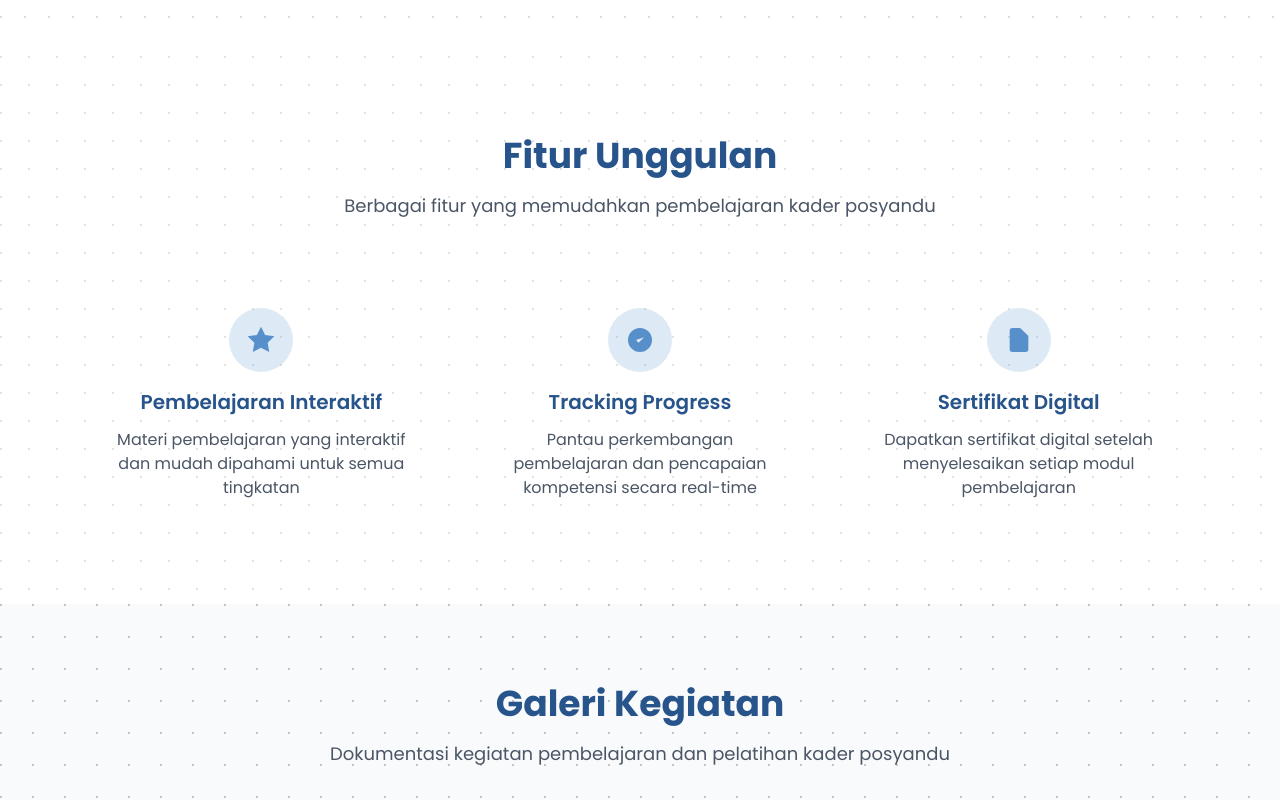
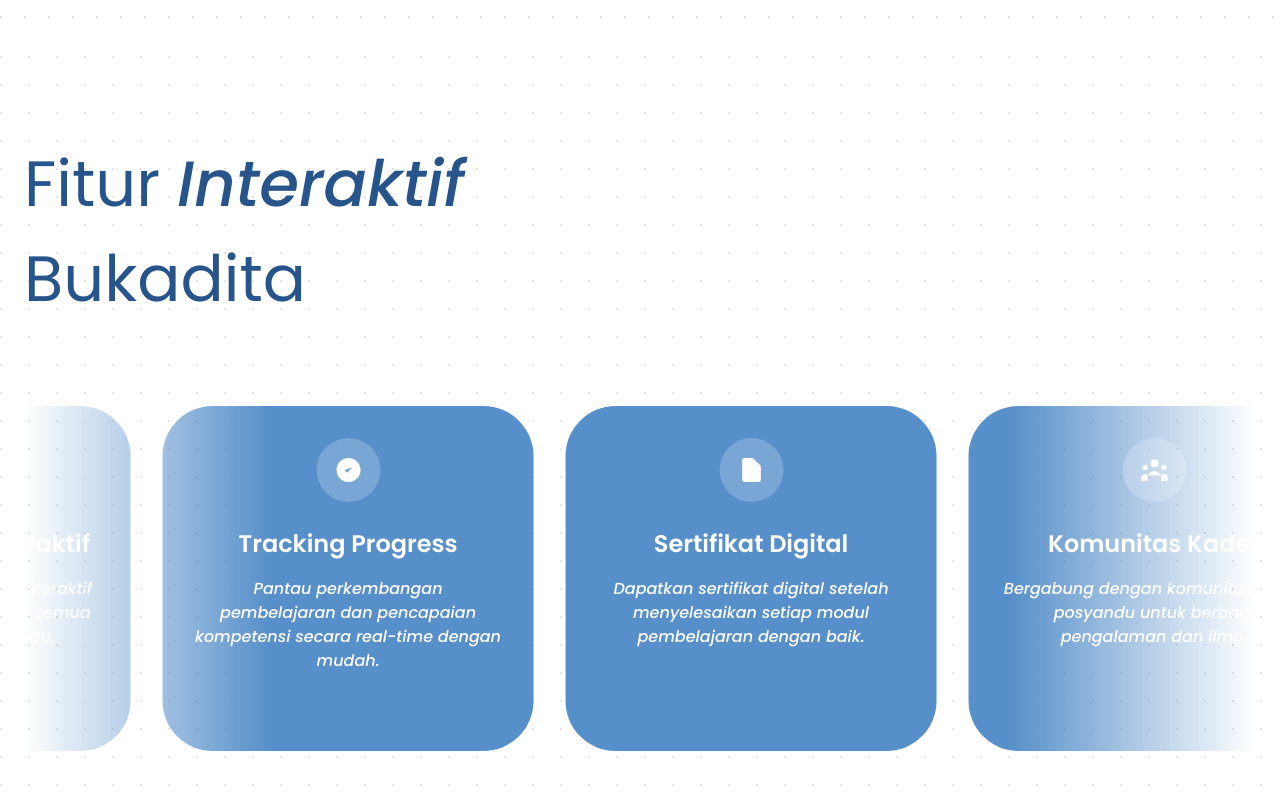
Before and after one commit to frrhhnn/fe-bukadita-web-posyandu, a Next.js app: page / in a window 1280 px wide. Shown: the part 800-1600 px from the top of the page. Built offline with nearby package versions, Linux system fonts and the light colour scheme.

Commit message:
fix : feature section

```diff
--- a/package.json
+++ b/package.json
@@ -9,9 +9,11 @@
     "lint": "eslint"
   },
   "dependencies": {
+    "@tabler/icons-react": "^3.34.1",
     "class-variance-authority": "^0.7.1",
     "clsx": "^2.1.1",
     "framer-motion": "^12.23.12",
+    "icons-react": "^3.7.1",
     "lucide-react": "^0.541.0",
     "motion": "^12.23.12",
     "next": "15.5.0",
--- a/src/components/LandingPage/Fitur/FiturSection.tsx
+++ b/src/components/LandingPage/Fitur/FiturSection.tsx
@@ -1,7 +1,107 @@
 import React from "react";
 import { DotPattern } from "@/components/magicui/dot-pattern";
+import { InfiniteMovingCards } from "@/components/ui";
 
 export default function FiturSection() {
+  const features = [
+    {
+      icon: (
+        <div className="w-16 h-16 bg-white/20 rounded-full flex items-center justify-center">
+          <svg
+            className="w-8 h-8 text-white"
+            fill="currentColor"
+            viewBox="0 0 24 24"
+          >
+            <path d="M12 2l3.09 6.26L22 9.27l-5 4.87 1.18 6.88L12 17.77l-6.18 3.25L7 14.14 2 9.27l6.91-1.01L12 2z" />
+          </svg>
+        </div>
+      ),
+      title: "Pembelajaran Interaktif",
+      description:
+        "Materi pembelajaran yang interaktif dan mudah dipahami untuk semua tingkatan kader posyandu.",
+    },
+    {
+      icon: (
+        <div className="w-16 h-16 bg-white/20 rounded-full flex items-center justify-center">
+          <svg
+            className="w-8 h-8 text-white"
+            fill="currentColor"
+            viewBox="0 0 24 24"
+          >
+            <path d="M9 12l2 2 4-4m6 2a9 9 0 11-18 0 9 9 0 0118 0z" />
+          </svg>
+        </div>
+      ),
+      title: "Tracking Progress",
+      description:
+        "Pantau perkembangan pembelajaran dan pencapaian kompetensi secara real-time dengan mudah.",
+    },
+    {
+      icon: (
+        <div className="w-16 h-16 bg-white/20 rounded-full flex items-center justify-center">
+          <svg
+            className="w-8 h-8 text-white"
+            fill="currentColor"
+            viewBox="0 0 24 24"
+          >
+            <path d="M9 12h6m-6 4h6m2 5H7a2 2 0 01-2-2V5a2 2 0 012-2h5.586a1 1 0 01.707.293l5.414 5.414a1 1 0 01.293.707V19a2 2 0 01-2 2z" />
+          </svg>
+        </div>
+      ),
+      title: "Sertifikat Digital",
+      description:
+        "Dapatkan sertifikat digital setelah menyelesaikan setiap modul pembelajaran dengan baik.",
+    },
+    {
+      icon: (
+        <div className="w-16 h-16 bg-white/20 rounded-full flex items-center justify-center">
+          <svg
+            className="w-8 h-8 text-white"
+            fill="currentColor"
+            viewBox="0 0 24 24"
+          >
+            <path d="M17 20h5v-2a3 3 0 00-5.356-1.857M17 20H7m10 0v-2c0-.656-.126-1.283-.356-1.857M7 20H2v-2a3 3 0 015.356-1.857M7 20v-2c0-.656.126-1.283.356-1.857m0 0a5.002 5.002 0 019.288 0M15 7a3 3 0 11-6 0 3 3 0 016 0zm6 3a2 2 0 11-4 0 2 2 0 014 0zM7 10a2 2 0 11-4 0 2 2 0 014 0z" />
+          </svg>
+        </div>
+      ),
+      title: "Komunitas Kader",
+      description:
+        "Bergabung dengan komunitas kader posyandu untuk berbagi pengalaman dan ilmu.",
+    },
+    {
+      icon: (
+        <div className="w-16 h-16 bg-white/20 rounded-full flex items-center justify-center">
+          <svg
+            className="w-8 h-8 text-white"
+            fill="currentColor"
+            viewBox="0 0 24 24"
+          >
+            <path d="M12 14l9-5-9-5-9 5 9 5z M12 14l6.16-3.422a12.083 12.083 0 01.665 6.479A11.952 11.952 0 0012 20.055a11.952 11.952 0 00-6.824-2.998 12.078 12.078 0 01.665-6.479L12 14z" />
+          </svg>
+        </div>
+      ),
+      title: "Konsultasi Expert",
+      description:
+        "Konsultasi langsung dengan para ahli kesehatan dan gizi untuk panduan terbaik.",
+    },
+    {
+      icon: (
+        <div className="w-16 h-16 bg-white/20 rounded-full flex items-center justify-center">
+          <svg
+            className="w-8 h-8 text-white"
+            fill="currentColor"
+            viewBox="0 0 24 24"
+          >
+            <path d="M9 19v-6a2 2 0 00-2-2H5a2 2 0 00-2 2v6a2 2 0 002 2h2a2 2 0 002-2zm0 0V9a2 2 0 012-2h2a2 2 0 012 2v10m-6 0a2 2 0 002 2h2a2 2 0 002-2m0 0V5a2 2 0 012-2h2a2 2 0 012 2v14a2 2 0 01-2 2h-2a2 2 0 01-2-2z" />
+          </svg>
+        </div>
+      ),
+      title: "Analytics Dashboard",
+      description:
+        "Dashboard analitik komprehensif untuk memantau performa pembelajaran.",
+    },
+  ];
+
   return (
     <section id="fitur" className="relative py-20 bg-white overflow-hidden">
       {/* Dot Pattern Background */}
@@ -15,73 +115,58 @@
         glow={false}
       />
 
-      <div className="relative z-10 max-w-6xl mx-auto px-6">
-        <div className="text-center mb-16">
-          <h2 className="text-4xl font-bold text-[#27548A] mb-4 font-poppins">
-            Fitur Unggulan
+      <div className="relative z-10 max-w-7xl mx-auto px-6">
+        {/* Title Section */}
+        <div className="mb-16">
+          <h2 className="mb-4 text-left">
+            <span
+              style={{
+                color: "#27548A",
+                fontFamily: "Poppins",
+                fontSize: "64px",
+                fontStyle: "normal",
+                fontWeight: 400,
+                lineHeight: "normal",
+              }}
+            >
+              Fitur{" "}
+            </span>
+            <span
+              style={{
+                color: "#27548A",
+                fontFamily: "Poppins",
+                fontSize: "64px",
+                fontStyle: "italic",
+                fontWeight: 500,
+                lineHeight: "normal",
+              }}
+            >
+              Interaktif
+            </span>
+            <br />
+            <span
+              style={{
+                color: "#27548A",
+                fontFamily: "Poppins",
+                fontSize: "64px",
+                fontStyle: "normal",
+                fontWeight: 400,
+                lineHeight: "normal",
+              }}
+            >
+              Bukadita
+            </span>
           </h2>
-          <p className="text-gray-600 text-lg font-poppins">
-            Berbagai fitur yang memudahkan pembelajaran kader posyandu
-          </p>
         </div>
 
-        <div className="grid grid-cols-1 md:grid-cols-3 gap-8">
-          <div className="text-center p-6 rounded-lg hover:shadow-lg transition-shadow">
-            <div className="w-16 h-16 bg-[#578FCA]/20 rounded-full flex items-center justify-center mx-auto mb-4">
-              <svg
-                className="w-8 h-8 text-[#578FCA]"
-                fill="currentColor"
-                viewBox="0 0 24 24"
-              >
-                <path d="M12 2l3.09 6.26L22 9.27l-5 4.87 1.18 6.88L12 17.77l-6.18 3.25L7 14.14 2 9.27l6.91-1.01L12 2z" />
-              </svg>
-            </div>
-            <h3 className="text-xl font-semibold text-[#27548A] mb-3 font-poppins">
-              Pembelajaran Interaktif
-            </h3>
-            <p className="text-gray-600 font-poppins">
-              Materi pembelajaran yang interaktif dan mudah dipahami untuk semua
-              tingkatan
-            </p>
-          </div>
-
-          <div className="text-center p-6 rounded-lg hover:shadow-lg transition-shadow">
-            <div className="w-16 h-16 bg-[#578FCA]/20 rounded-full flex items-center justify-center mx-auto mb-4">
-              <svg
-                className="w-8 h-8 text-[#578FCA]"
-                fill="currentColor"
-                viewBox="0 0 24 24"
-              >
-                <path d="M9 12l2 2 4-4m6 2a9 9 0 11-18 0 9 9 0 0118 0z" />
-              </svg>
-            </div>
-            <h3 className="text-xl font-semibold text-[#27548A] mb-3 font-poppins">
-              Tracking Progress
-            </h3>
-            <p className="text-gray-600 font-poppins">
-              Pantau perkembangan pembelajaran dan pencapaian kompetensi secara
-              real-time
-            </p>
-          </div>
-
-          <div className="text-center p-6 rounded-lg hover:shadow-lg transition-shadow">
-            <div className="w-16 h-16 bg-[#578FCA]/20 rounded-full flex items-center justify-center mx-auto mb-4">
-              <svg
-                className="w-8 h-8 text-[#578FCA]"
-                fill="currentColor"
-                viewBox="0 0 24 24"
-              >
-                <path d="M9 12h6m-6 4h6m2 5H7a2 2 0 01-2-2V5a2 2 0 012-2h5.586a1 1 0 01.707.293l5.414 5.414a1 1 0 01.293.707V19a2 2 0 01-2 2z" />
-              </svg>
-            </div>
-            <h3 className="text-xl font-semibold text-[#27548A] mb-3 font-poppins">
-              Sertifikat Digital
-            </h3>
-            <p className="text-gray-600 font-poppins">
-              Dapatkan sertifikat digital setelah menyelesaikan setiap modul
-              pembelajaran
-            </p>
-          </div>
+        {/* Infinite Moving Feature Cards */}
+        <div className="mt-16">
+          <InfiniteMovingCards
+            features={features}
+            direction="left"
+            speed="fast"
+            pauseOnHover={true}
+          />
         </div>
       </div>
     </section>
--- /dev/null
+++ b/src/components/ui/feature-card.tsx
@@ -0,0 +1,51 @@
+import React from "react";
+
+interface FeatureCardProps {
+  icon: React.ReactNode;
+  title: string;
+  description: string;
+}
+
+export function FeatureCard({ icon, title, description }: FeatureCardProps) {
+  return (
+    <div
+      className="flex flex-col items-center p-8 text-center text-white"
+      style={{
+        width: "371px",
+        height: "345px",
+        flexShrink: 0,
+        borderRadius: "50px",
+        background: "#578FCA",
+      }}
+    >
+      {/* Icon */}
+      <div className="mb-6">{icon}</div>
+
+      {/* Title - Poppins SemiBold */}
+      <h3
+        className="mb-4"
+        style={{
+          fontFamily: "Poppins",
+          fontWeight: 600,
+          fontSize: "24px",
+          lineHeight: "normal",
+        }}
+      >
+        {title}
+      </h3>
+
+      {/* Description - Poppins Medium Italic */}
+      <p
+        style={{
+          fontFamily: "Poppins",
+          fontWeight: 500,
+          fontStyle: "italic",
+          fontSize: "16px",
+          lineHeight: "1.5",
+        }}
+      >
+        {description}
+      </p>
+    </div>
+  );
+}
--- /dev/null
+++ b/src/components/ui/index.ts
@@ -0,0 +1,14 @@
+export { FeatureCard } from "./feature-card";
+export { InfiniteMovingCards } from "./infinite-moving-cards";
+export { default as VideoBackground } from "./video-background";
+export {
+  Navbar,
+  NavBody,
+  NavItems,
+  MobileNav,
+  MobileNavHeader,
+  MobileNavMenu,
+  MobileNavToggle,
+  NavbarLogo,
+  NavbarButton,
+} from "./resizable-navbar";
--- /dev/null
+++ b/src/components/ui/infinite-moving-cards.tsx
@@ -0,0 +1,98 @@
+"use client";
+
+import React, { useEffect, useRef } from "react";
+import { FeatureCard } from "./feature-card";
+
+interface Feature {
+  icon: React.ReactNode;
+  title: string;
+  description: string;
+}
+
+interface InfiniteMovingCardsProps {
+  features: Feature[];
+  direction?: "left" | "right";
+  speed?: "fast" | "normal" | "slow";
+  pauseOnHover?: boolean;
+}
+
+export function InfiniteMovingCards({
+  features,
+  direction = "left",
+  speed = "normal",
+  pauseOnHover = true,
+}: InfiniteMovingCardsProps) {
+  const containerRef = useRef<HTMLDivElement>(null);
+
+  const getAnimationDuration = () => {
+    switch (speed) {
+      case "fast":
+        return "15s"; // Dipercepat dari 20s ke 15s
+      case "slow":
+        return "50s"; // Dipercepat dari 80s ke 50s
+      default:
+        return "25s"; // Dipercepat dari 40s ke 25s
+    }
+  };
+
+  const animationDirection = direction === "left" ? "normal" : "reverse";
+
+  useEffect(() => {
+    if (containerRef.current) {
+      const scrollerInner =
+        containerRef.current.querySelector(".scroller__inner");
+      if (scrollerInner) {
+        const scrollerContent = Array.from(scrollerInner.children);
+        scrollerContent.forEach((item) => {
+          const duplicatedItem = item.cloneNode(true);
+          scrollerInner.appendChild(duplicatedItem);
+        });
+      }
+    }
+  }, []);
+
+  return (
+    <>
+      <style>{`
+        @keyframes scrollLeft {
+          0% {
+            transform: translateX(0);
+          }
+          100% {
+            transform: translateX(-50%);
+          }
+        }
+
+        .infinite-scroll {
+          animation: scrollLeft ${getAnimationDuration()} linear infinite;
+          animation-direction: ${animationDirection};
+        }
+
+        .infinite-scroll:hover {
+          animation-play-state: ${pauseOnHover ? "paused" : "running"};
+        }
+      `}</style>
+
+      <div
+        ref={containerRef}
+        className="relative z-20 w-full overflow-hidden"
+        style={{
+          maskImage:
+            "linear-gradient(to right, transparent, white 20%, white 80%, transparent)",
+        }}
+      >
+        <div className="scroller__inner flex gap-8 py-4 infinite-scroll">
+          {features.map((feature, idx) => (
+            <div key={idx} className="flex-shrink-0">
+              <FeatureCard
+                icon={feature.icon}
+                title={feature.title}
+                description={feature.description}
+              />
+            </div>
+          ))}
+        </div>
+      </div>
+    </>
+  );
+}
```
Also changed, not shown: 1 other file (tests, documents, lock files or other folders).
